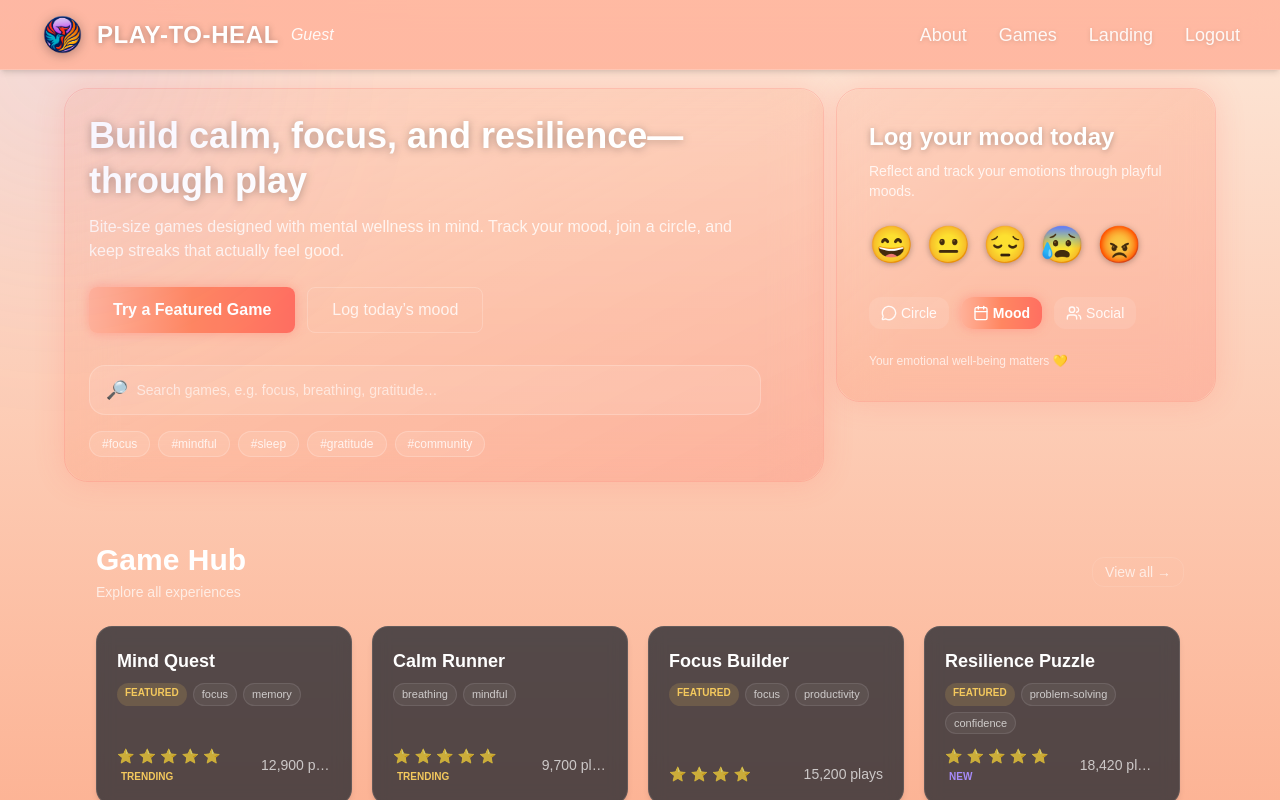
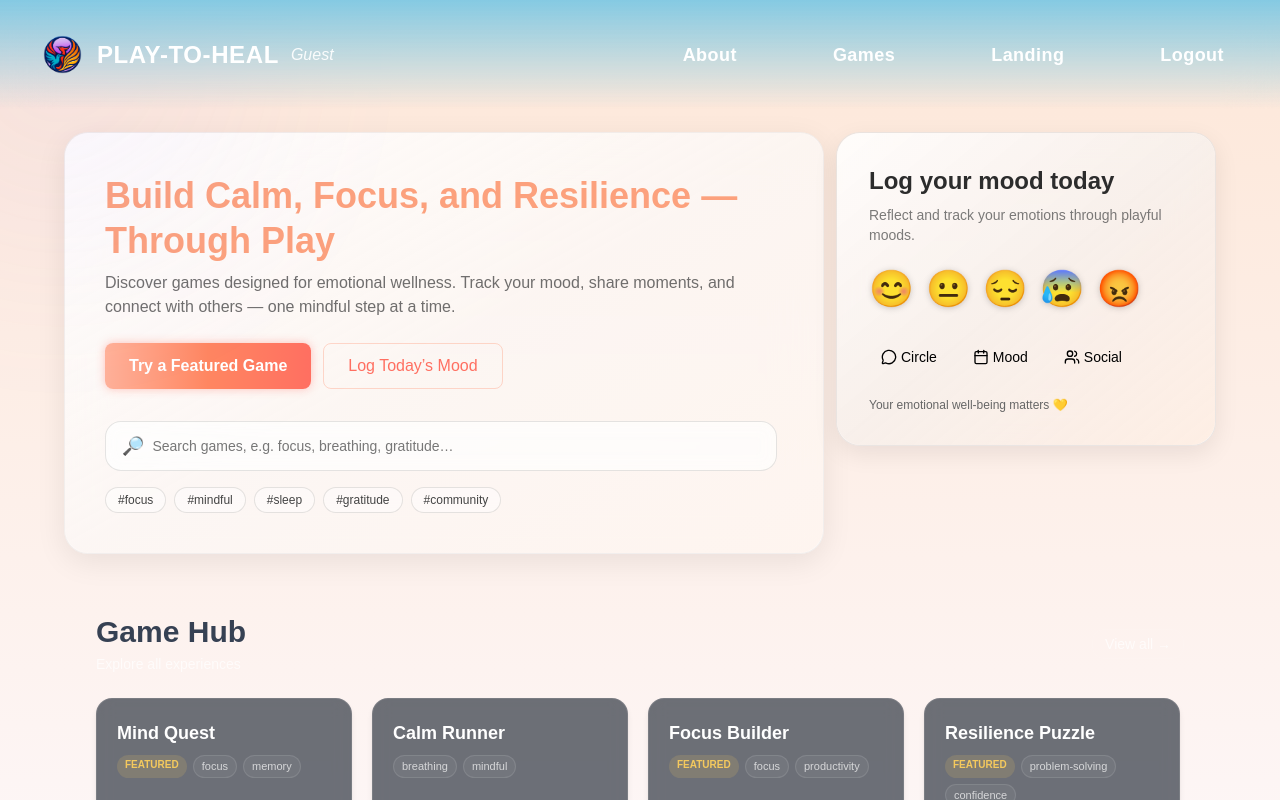
Before and after one commit to wahabahmed25/trance4mation-temp, a Next.js app in the folder frontend/: page /home in a window 1280 px wide. Shown: the top 800 px of the page. Built offline with nearby package versions, Linux system fonts and the light colour scheme.

Commit message:
color and routing fixes

```diff
--- a/frontend/src/home-page/HomeLayout.tsx
+++ b/frontend/src/home-page/HomeLayout.tsx
@@ -8,12 +8,13 @@ interface HomeLayoutProps {
 }
 
 const PALETTE = {
+  cream: "#F6EDE8",
+  coralLight: "#FDE7D8",
+  coral: "#FCA17D", // soft warm base
+  coralDeep: "#F6765E", // subtle depth accent
+  blueTop: "#7EC8E3", // sky blue top
+  gold: "#FFD166",
   violet: "#A78BFA",
-  coralLight: "#FDE7D8",
-  coral: "#FCA17D",
-  coralDeep: "#F6765E",
-  gold: "#FFD166",
-  blue: "#7EC8E3",
 };
 
 const HomeLayout: React.FC<HomeLayoutProps> = ({ children }) => {
@@ -21,9 +22,9 @@ const HomeLayout: React.FC<HomeLayoutProps> = ({ children }) => {
     <div
       className="relative min-h-screen flex flex-col text-[#2C2C2C] overflow-hidden"
       style={{
-        // soft peach → coral gradient background
+        // reversed gradient: warm coral/peach bottom → soft blue top
         background:
-          "linear-gradient(180deg, #FDE7D8 0%, #FCA17D 45%, #FDE7D8 100%)",
+          "linear-gradient(180deg, #FDE7D8 0%, #FDF7F8 35%, #FFF7D8 100%)",
       }}
     >
       <Navbar />
@@ -32,31 +33,28 @@ const HomeLayout: React.FC<HomeLayoutProps> = ({ children }) => {
         initial={{ opacity: 0, y: 25 }}
         animate={{ opacity: 1, y: 0 }}
         transition={{ duration: 0.6, ease: "easeOut" }}
-        className="mx-auto w-full max-w-7xl flex-1 px-4 sm:px-6 lg:px-10 py-12"
+        className="mx-auto w-full max-w-7xl flex-1 px-4 sm:px-6 lg:px-10 py-23"
       >
         {children}
       </motion.main>
 
-      {/* === Subtle background glows for depth === */}
-      {/* Soft violet glow (top left) */}
+      {/* === Ambient glow layers === */}
       <div
         aria-hidden
-        className="pointer-events-none absolute top-[-100px] left-[-100px] h-[320px] w-[320px] rounded-full blur-[120px] opacity-15"
+        className="pointer-events-none absolute top-[-100px] left-[-100px] h-[320px] w-[320px] rounded-full blur-[120px] opacity-10"
         style={{ background: PALETTE.violet }}
       />
 
-      {/* Warm gold glow (bottom right) */}
       <div
         aria-hidden
-        className="pointer-events-none absolute bottom-[-120px] right-[-100px] h-[250px] w-[250px] rounded-full blur-[150px] opacity-20"
+        className="pointer-events-none absolute bottom-[-100px] right-[-100px] h-[250px] w-[250px] rounded-full blur-[150px] opacity-15"
         style={{ background: PALETTE.gold }}
       />
 
-      {/* Cool blue subtle contrast (bottom center) */}
       <div
         aria-hidden
-        className="pointer-events-none absolute bottom-[-60px] left-1/2 -translate-x-1/2 h-[200px] w-[600px] blur-[150px] opacity-10"
-        style={{ background: PALETTE.blue }}
+        className="pointer-events-none absolute bottom-[-60px] left-1/2 -translate-x-1/2 h-[200px] w-[600px] blur-[150px] opacity-07"
+        style={{ background: PALETTE.coral }}
       />
     </div>
   );
--- a/frontend/src/home-page/components/FeaturedCard.tsx
+++ b/frontend/src/home-page/components/FeaturedCard.tsx
@@ -28,7 +28,7 @@ const FeaturedCard: React.FC<FeaturedCardProps> = ({
       transition={{ type: "spring", stiffness: 250 }}
       className="
         relative
-        bg-[#0C1723]/70
+        bg-[#0C1723]/60
         backdrop-blur-sm
         border border-white/10
         rounded-2xl
--- a/frontend/src/home-page/components/GameSections.tsx
+++ b/frontend/src/home-page/components/GameSections.tsx
@@ -39,7 +39,7 @@ const GameSection: React.FC<GameSectionProps> = ({
       {/* Header */}
       <div className="flex items-center justify-between mb-6">
         <div>
-          <h2 className="text-2xl sm:text-3xl font-bold text-white mb-1">
+          <h2 className="text-2xl sm:text-3xl font-bold text-gray-700 mb-1">
             {title}
           </h2>
           {subtitle && (
--- a/frontend/src/home-page/components/HomeNavbar.tsx
+++ b/frontend/src/home-page/components/HomeNavbar.tsx
@@ -1,5 +1,5 @@
 "use client";
-import React, { useState } from "react";
+import React, { useEffect, useState } from "react";
 import Link from "next/link";
 import Image from "next/image";
 import { motion, AnimatePresence } from "framer-motion";
@@ -9,119 +9,139 @@ import { useAuth } from "@/context/AuthContext";
 
 const Navbar = () => {
   const [isOpen, setIsOpen] = useState(false);
+  const [opacity, setOpacity] = useState(0); // white overlay opacity (0 → 1)
   const { user } = useAuth();
+
+  // Match your vanilla JS behavior: opacity = min(scrollY / 350, 1)
+  useEffect(() => {
+    const onScroll = () => {
+      const o = Math.min(window.scrollY / 350, 1);
+      setOpacity(o);
+    };
+    window.addEventListener("scroll", onScroll, { passive: true });
+    onScroll();
+    return () => window.removeEventListener("scroll", onScroll);
+  }, []);
+
+  // This mimics: linear-gradient(to bottom, var(--nav-bg), rgba(255,255,255, opacity))
+  const style: React.CSSProperties = {
+    // define --nav-bg like in your CSS example (top blue used on landing)
+    // tweak alpha if you want it a bit stronger at the top
+    // @ts-expect-error CSS var inline (fine at runtime)
+    ["--nav-bg"]: "rgba(126, 200, 227, 0.95)",
+    backgroundImage: `linear-gradient(to bottom, var(--nav-bg), rgba(255,255,255,${opacity}))`,
+    transition: "background-image 0.4s ease",
+  };
 
   return (
     <nav
-      className="fixed top-0 left-0 w-full z-50
-                 backdrop-blur-lg shadow-md
-                 border-b border-[rgba(255,255,255,0.2)]"
-      style={{
-        background:
-          "linear-gradient(90deg, rgba(255,177,153,0.85) 0%, rgba(255,177,153,0.85) 50%, rgba(255,177,153,0.85) 100%)",
-      }}
+      className="
+        fixed top-0 left-0 w-full z-50
+        backdrop-blur-[25px]
+
+      "
+      style={style}
     >
-      <div className="flex justify-between items-center px-6 md:px-10 py-3">
+      {/* Padding: 2rem like your example */}
+      <div className="mx-auto max-w-7xl px-6 md:px-10 py-8 flex items-center justify-between">
         {/* Left — Logo + Title */}
-        <Link href="/home">
-          <div className="flex items-center gap-3 cursor-pointer">
+        <Link href="/home" className="flex items-center gap-3">
           <Image
             src={logo}
             alt="Play-to-Heal Logo"
             width={45}
             height={45}
-              className="object-contain drop-shadow-[0_2px_6px_rgba(0,0,0,0.3)]"
+            className="object-contain"
           />
-            <h1 className="text-lg md:text-2xl font-bold text-white tracking-wide drop-shadow-[0_1px_3px_rgba(0,0,0,0.3)]">
+          <h1 className="text-xl md:text-2xl font-bold text-white tracking-wide">
             PLAY-TO-HEAL
           </h1>
-            <span className="text-sm md:text-base text-white/90 italic">
+          <span className="text-white/90 italic text-sm md:text-base">
             {user?.name || "Guest"}
           </span>
-          </div>
         </Link>
 
-        {/* Desktop Nav Links */}
-        <div className="hidden md:flex gap-8 text-lg">
+        {/* Desktop Links: centered feel with generous gaps */}
+        <div className="hidden md:flex items-center gap-16">
+          {[
+            { label: "About", href: "/about" },
+            { label: "Games", href: "/games" },
+            { label: "Landing", href: "/landing" },
+            { label: "Logout", href: "/logout" },
+          ].map((l) => (
             <Link
-            href="/about"
-            className="text-white/90 hover:text-white font-medium transition-colors drop-shadow-sm"
+              key={l.href}
+              href={l.href}
+              className="
+                text-white
+                text-lg font-semibold tracking-wide
+                px-4 py-2 rounded-xl
+                transition-all duration-300
+                hover:bg-[rgba(255,111,97,0.15)]
+              "
             >
-            About
+              {l.label}
             </Link>
-          <Link
-            href="/games"
-            className="text-white/90 hover:text-white font-medium transition-colors drop-shadow-sm"
-          >
-            Games
-          </Link>
-          <Link
-            href="/landing"
-            className="text-white/90 hover:text-white font-medium transition-colors drop-shadow-sm"
-          >
-            Landing
-          </Link>
-          <Link
-            href="/logout"
-            className="text-white/90 hover:text-white font-medium transition-colors drop-shadow-sm"
-          >
-            Logout
-          </Link>
+          ))}
         </div>
 
-        {/* Mobile Menu Button */}
+        {/* Mobile toggle */}
         <button
-          onClick={() => setIsOpen(!isOpen)}
+          onClick={() => setIsOpen((s) => !s)}
           className="md:hidden text-white focus:outline-none"
+          aria-label="Toggle navigation menu"
         >
           {isOpen ? <X size={30} /> : <Menu size={30} />}
         </button>
       </div>
 
-      {/* Mobile Overlay Menu */}
+      {/* Mobile sheet */}
       <AnimatePresence>
         {isOpen && (
           <motion.div
             key="mobile-menu"
-            initial={{ opacity: 0, y: -20 }}
+            initial={{ opacity: 0, y: -12 }}
             animate={{ opacity: 1, y: 0 }}
-            exit={{ opacity: 0, y: -20 }}
+            exit={{ opacity: 0, y: -12 }}
             transition={{ duration: 0.25, ease: "easeOut" }}
-            className="absolute top-full left-0 w-full backdrop-blur-xl shadow-lg md:hidden z-40 border-t border-[rgba(255,255,255,0.2)]"
+            className="
+              md:hidden
+              absolute top-full left-0 w-full
+              border-t border-white/20
+              backdrop-blur-[25px]
+              z-40
+            "
             style={{
-              background:
-                "linear-gradient(180deg, rgba(255,177,153,0.95) 0%, rgba(255,134,97,0.95) 60%, rgba(255,111,97,0.95) 100%)",
+              // keep same gradient direction + palette for the mobile sheet
+              backgroundImage: `linear-gradient(
+                to bottom,
+                var(--nav-bg),
+                rgba(255,255,255,${Math.max(opacity, 0.85)})
+              )`,
             }}
           >
             <div className="flex flex-col items-center gap-6 py-8 text-xl">
+              {[
+                { label: "About", href: "/about" },
+                { label: "Games", href: "/games" },
+                { label: "Profile", href: "/profile" },
+                { label: "Logout", href: "/logout" },
+              ].map((l) => (
                 <Link
-                href="/about"
+                  key={l.href}
+                  href={l.href}
                   onClick={() => setIsOpen(false)}
-                className="text-white/90 hover:text-white transition-colors"
+                  className="
+                    text-white
+                    font-semibold tracking-wide
+                    px-4 py-2 rounded-xl
+                    hover:bg-[rgba(255,111,97,0.15)]
+                    transition-colors
+                  "
                 >
-                About
+                  {l.label}
                 </Link>
-              <Link
-                href="/games"
-                onClick={() => setIsOpen(false)}
-                className="text-white/90 hover:text-white transition-colors"
-              >
-                Games
-              </Link>
-              <Link
-                href="/profile"
-                onClick={() => setIsOpen(false)}
-                className="text-white/90 hover:text-white transition-colors"
-              >
-                Profile
-              </Link>
-              <Link
-                href="/logout"
-                onClick={() => setIsOpen(false)}
-                className="text-white/90 hover:text-white transition-colors"
-              >
-                Logout
-              </Link>
+              ))}
             </div>
           </motion.div>
         )}
--- a/frontend/src/home-page/sections/MoodWidget.tsx
+++ b/frontend/src/home-page/sections/MoodWidget.tsx
@@ -4,7 +4,7 @@ import Link from "next/link";
 import { MessageCircle, Calendar, Users } from "lucide-react";
 
 const moods = [
-  { emoji: "😄", label: "Happy", color: "#FFD166" }, // warm gold
+  { emoji: "😊", label: "Happy", color: "#FFD166" }, // warm gold
   { emoji: "😐", label: "Neutral", color: "#A78BFA" }, // soft violet
   { emoji: "😔", label: "Sad", color: "#FF8661" }, // coral
   { emoji: "😰", label: "Worried", color: "#FF6F61" }, // deep coral
@@ -18,40 +18,39 @@ const MoodWidget = () => {
       animate={{ opacity: 1, y: 0 }}
       transition={{ duration: 0.6, ease: "easeOut" }}
       className="relative w-full max-w-md rounded-3xl
-                 bg-[rgba(250,150,107,0)]
-                 backdrop-blur-xl
-                 border border-[rgba(255,111,97,0.3)]
-                 shadow-[0_0_30px_rgba(255,111,97,0.2)]
+                 bg-white/60 backdrop-blur-xl
+                 border border-[rgba(0,0,0,0.08)]
+                 shadow-[0_8px_25px_rgba(0,0,0,0.08)]
                  p-8 text-left flex flex-col justify-between"
     >
-      {/* Background gradient overlay */}
+      {/* Subtle soft gradient for warmth */}
       <div
         aria-hidden
         className="pointer-events-none absolute inset-0 rounded-3xl
-                   bg-gradient-to-br from-[#FFB199]/30 via-[#FF8661]/25 to-[#FF6F61]/25"
+                   bg-gradient-to-br from-[#ffffff]/70 via-[#F6EDE8]/80 to-[#FDE7D8]/60"
       />
 
       <div className="relative z-10">
         {/* Header */}
-        <h3 className="text-2xl font-bold text-white mb-2 drop-shadow-[0_1px_3px_rgba(0,0,0,0.3)]">
+        <h3 className="text-2xl font-semibold text-[#2C2C2C] mb-2">
           Log your mood today
         </h3>
-        <p className="text-white/80 text-sm mb-6">
+        <p className="text-[#444]/70 text-sm mb-6">
           Reflect and track your emotions through playful moods.
         </p>
 
         {/* Emoji mood selector */}
         <div className="flex justify-start flex-wrap gap-3 mb-8">
           {moods.map((mood, i) => (
-            <Link key={i} href="/mood">
+            <Link key={i} href="/mood-calendar">
               <motion.div
-                whileHover={{ scale: 1.15 }}
+                whileHover={{ scale: 1.2 }}
                 whileTap={{ scale: 0.9 }}
                 transition={{ type: "spring", stiffness: 250 }}
                 className="cursor-pointer select-none"
               >
                 <span
-                  className="text-3xl md:text-4xl drop-shadow-[0_1px_3px_rgba(0,0,0,0.3)]"
+                  className="text-3xl md:text-4xl drop-shadow-[0_1px_3px_rgba(0,0,0,0.2)]"
                   style={{ color: mood.color }}
                   title={mood.label}
                 >
@@ -64,38 +63,42 @@ const MoodWidget = () => {
 
         {/* Quick action buttons */}
         <div className="flex flex-wrap gap-3 mb-6">
+          {/* Circle */}
           <Link
-            href="/circle"
+            href="/discussion-circle"
             className="flex items-center gap-1
-                       bg-white/10 hover:bg-white/20
-                       text-white/90 rounded-xl
-                       px-3 py-1.5 text-sm font-medium
+
+                       text-black rounded-xl px-3 py-1.5 text-sm
+                       hover:shadow-[0_0_18px_rgba(255,111,97,0.6)]
+                       hover:scale-[1.03] active:scale-[0.98]
                        transition-all duration-200"
           >
             <MessageCircle size={16} />
             Circle
           </Link>
 
+          {/* Mood */}
           <Link
             href="/mood-calendar"
             className="flex items-center gap-1
-                       bg-gradient-to-r from-[#FFB199] via-[#FF8661] to-[#FF6F61]
-                       text-white rounded-xl px-3 py-1.5 text-sm font-semibold
-                       shadow-[0_0_12px_rgba(255,111,97,0.4)]
+
+                       text-black rounded-xl px-3 py-1.5 text-sm
                        hover:shadow-[0_0_18px_rgba(255,111,97,0.6)]
-                       hover:scale-[1.02] active:scale-[0.98]
+                       hover:scale-[1.03] active:scale-[0.98]
                        transition-all duration-200"
           >
             <Calendar size={16} />
             Mood
           </Link>
 
+          {/* Social */}
           <Link
             href="/social"
             className="flex items-center gap-1
-                       bg-white/10 hover:bg-white/20
-                       text-white/90 rounded-xl
-                       px-3 py-1.5 text-sm font-medium
+
+                       text-black rounded-xl px-3 py-1.5 text-sm
+                       hover:shadow-[0_0_18px_rgba(255,111,97,0.6)]
+                       hover:scale-[1.03] active:scale-[0.98]
                        transition-all duration-200"
           >
             <Users size={16} />
@@ -104,7 +107,7 @@ const MoodWidget = () => {
         </div>
 
         {/* Footer */}
-        <p className="text-xs text-white/70">
+        <p className="text-xs text-[#666]">
           Your emotional well-being matters{" "}
           <span className="text-[#FFD166]">💛</span>
         </p>
--- a/frontend/src/home-page/sections/SearchCardSection.tsx
+++ b/frontend/src/home-page/sections/SearchCardSection.tsx
@@ -4,11 +4,11 @@ import Link from "next/link";
 import { motion } from "framer-motion";
 
 const PALETTE = {
-  violet: "#A78BFA",
-  coral: "#FF6F61",
-  blue: "#7EC8E3",
-  gold: "#F4C95D",
-  teal: "#0F4C5C",
+  coral: "#FF6F61", // bright accent
+  coralSoft: "#FCA17D", // warm muted orange for headers
+  cream: "#F6EDE8", // background tone
+  blue: "#7EC8E3", // subtle accent
+  textDark: "#2C2C2C",
 };
 
 const tags = ["focus", "mindful", "sleep", "gratitude", "community"];
@@ -35,28 +35,31 @@ const SearchCardSection = () => {
       animate={{ opacity: 1, y: 0 }}
       transition={{ duration: 0.6, ease: "easeOut" }}
       className="relative w-full h-full rounded-3xl
-                 bg-[rgba(250,150,107,0)]
-                 backdrop-blur-xl
-                 border border-[rgba(255,111,97,0.3)]
-                 shadow-[0_0_30px_rgba(255,111,97,0.2)]
-                 p-6 text-left flex flex-col justify-between"
+                 bg-white/70 backdrop-blur-xl
+                 border border-[rgba(0,0,0,0.05)]
+                 shadow-[0_8px_30px_rgba(0,0,0,0.08)]
+                 p-8 sm:p-10 text-left flex flex-col justify-between"
     >
-      {/* Background glow overlay */}
+      {/* Background subtle gradient for depth */}
       <div
         aria-hidden
         className="pointer-events-none absolute inset-0 rounded-3xl
-                   bg-gradient-to-br from-[#FFB199]/30 via-[#FF8661]/20 to-[#FF6F61]/25"
+                   bg-gradient-to-br from-[#ffffff]/70 via-[#F6EDE8]/30 to-[#FDE7D8]/30"
       />
 
       {/* Foreground content */}
-      <div className="relative z-10">
+      <div className="relative z-10 space-y-5">
         {/* Header */}
-        <h1 className="text-4xl sm:text-3xl md:text-4xl font-extrabold text-white mb-3 leading-tight drop-shadow-[0_1px_4px_rgba(0,0,0,0.3)]">
-          Build calm, focus, and resilience—through play
+        <h1
+          className="text-4xl sm:text-3xl md:text-4xl font-extrabold mb-2 leading-tight"
+          style={{ color: PALETTE.coralSoft }}
+        >
+          Build Calm, Focus, and Resilience — Through Play
         </h1>
-        <p className="text-white/80 text-sm sm:text-base max-w-2xl mb-6">
-          Bite-size games designed with mental wellness in mind. Track your
-          mood, join a circle, and keep streaks that actually feel good.
+
+        <p className="text-[#333]/70 text-sm sm:text-base max-w-2xl mb-6">
+          Discover games designed for emotional wellness. Track your mood,
+          share moments, and connect with others — one mindful step at a time.
         </p>
 
         {/* Buttons */}
@@ -65,8 +68,8 @@ const SearchCardSection = () => {
             onClick={handleSearch}
             className="rounded-lg bg-gradient-to-r from-[#FFB199] via-[#FF8661] to-[#FF6F61]
              px-6 py-2.5 text-white font-semibold
-             shadow-[0_0_12px_rgba(255,111,97,0.4)]
-             hover:shadow-[0_0_18px_rgba(255,111,97,0.6)]
+             shadow-[0_0_10px_rgba(255,111,97,0.4)]
+             hover:shadow-[0_0_15px_rgba(255,111,97,0.6)]
              hover:scale-[1.02] active:scale-[0.98]
              transition-all duration-200"
           >
@@ -74,9 +77,9 @@ const SearchCardSection = () => {
           </button>
           <Link
             href="/mood"
-            className="rounded-lg border border-white/20 px-6 py-2.5 text-white/80 hover:text-white hover:border-white/40 transition"
+            className="rounded-lg border border-[#FF8661]/30 px-6 py-2.5 text-[#FF6F61] hover:bg-[#FF6F61]/10 transition"
           >
-            Log today’s mood
+            Log Today’s Mood
           </Link>
         </div>
 
@@ -85,14 +88,14 @@ const SearchCardSection = () => {
           <label htmlFor="search" className="sr-only">
             Search games
           </label>
-          <div className="flex items-center gap-2 rounded-2xl border border-white/20 bg-white/10 px-4 py-2.5">
-            <span className="text-lg">🔎</span>
+          <div className="flex items-center gap-2 rounded-2xl border border-[#000]/10 bg-white/60 px-4 py-2.5 backdrop-blur-sm">
+            <span className="text-lg text-[#FF6F61]">🔎</span>
             <input
               id="search"
               value={query}
               onChange={handleChange}
               placeholder="Search games, e.g. focus, breathing, gratitude…"
-              className="w-full bg-transparent text-sm text-white placeholder:text-white/60 focus:outline-none"
+              className="w-full bg-transparent text-sm text-[#333] placeholder:text-[#777] focus:outline-none"
             />
           </div>
 
@@ -102,7 +105,8 @@ const SearchCardSection = () => {
               <button
                 key={tag}
                 onClick={() => handleTagClick(tag)}
-                className="rounded-full border border-white/20 bg-white/10 px-3 py-1 text-white/80 hover:text-white hover:border-white/40 transition-all"
+                className="rounded-full border border-[#000]/10 bg-white/40 px-3 py-1
+                           text-[#444] hover:border-[#FF6F61]/40 hover:text-[#FF6F61] transition-all"
               >
                 #{tag}
               </button>
```
Lines whose indentation alone changed are shown as unchanged.
